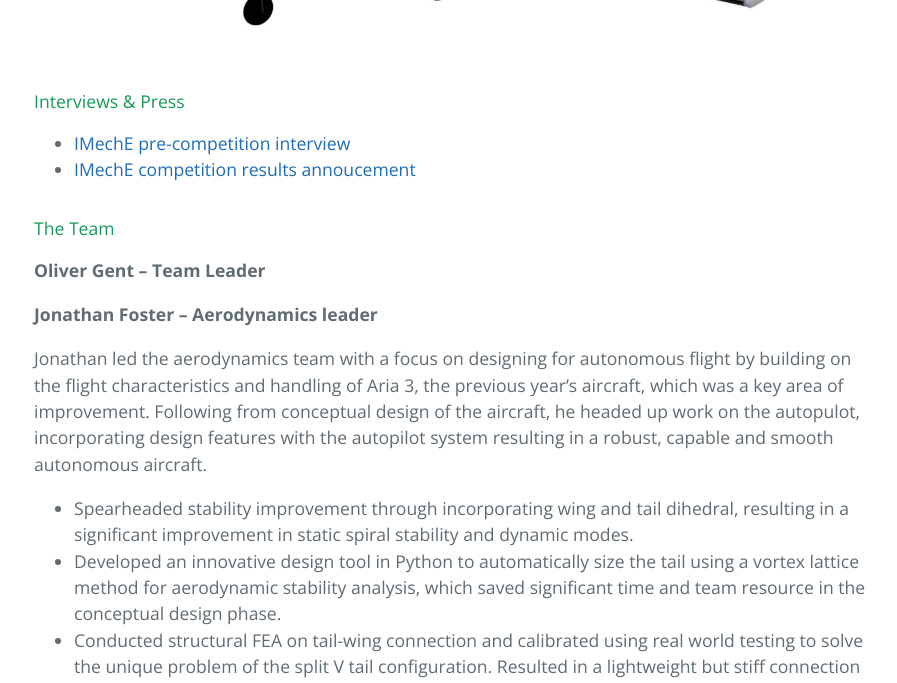
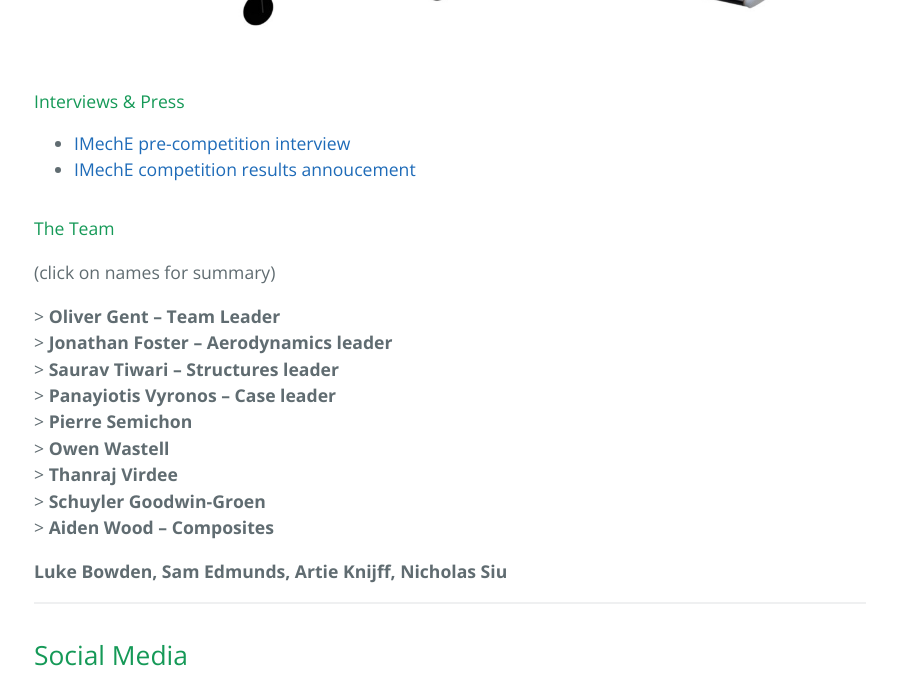
Before and after one commit to Team-Peryton/team-peryton.github.io, a Jekyll site: the page built from index.md, in a window 1280 px wide and 1400 px high, scrolled down 3797 px. Shown: the top 683 px of the window, without its empty margins (190-1087 px from the left). Built offline with Jekyll 4.4.1, drawn with Linux system fonts in a browser that asks for light colours; some of the changed text lies outside the part shown.

Commit message:
finish show/hide + try more contents?

```diff
--- a/index.md
+++ b/index.md
@@ -12,7 +12,7 @@ You can contact us at *teamperyton@surrey.ac.uk*
 
 * * *
 
-{% include toc.html html=content h_min=2 h_max=3%}
+{% include toc.html html=content h_min=2 h_max=6%}
 
 * * *
 
@@ -47,9 +47,10 @@ Consisting of the remaining 4th year Aria 2021 team as well as students from all
 
 #### The Team
 
+(click on names for summary)
 
 <details markdown=block>
-<summary markdown=span>**Oliver Gent – Team Leader**</summary>
+<summary markdown=span> > **Oliver Gent – Team Leader**</summary>
 
 Oliver led the team throughout the year and pushed development boundaries. He managed objective timelines, motivated the team to progress the project and communicated with stakeholders to report progress and negotiate resources.
 
@@ -64,7 +65,8 @@ Oliver led the team throughout the year and pushed development boundaries. He ma
 </details>
 
 
-**Jonathan Foster – Aerodynamics leader**
+<details markdown=block>
+<summary markdown=span> > **Jonathan Foster – Aerodynamics leader**</summary>
 
 Jonathan led the aerodynamics team with a focus on designing for autonomous flight by building on the flight characteristics and handling of Aria 3, the previous year's aircraft, which was a key area of improvement. Following from conceptual design of the aircraft, he headed up work on the autopulot, incorporating design features with the autopilot system resulting in a robust, capable and smooth autonomous aircraft.
 
@@ -74,7 +76,10 @@ Jonathan led the aerodynamics team with a focus on designing for autonomous flig
 -   At competition he was responsible for implementing the mission and tuning autopilot parameters, which ensured maximum autonomous performance of the aircraft.
 -   Experience in Ardupilot carried over from the previous year along with technical breakthroughs before the second competition flight resulted in the only fully autonomous aircraft in the 2022 competition.
 
-**Saurav Tiwari – Structures leader**
+</details>
+
+<details markdown=block>
+<summary markdown=span> > **Saurav Tiwari – Structures leader**</summary>
 
 Working within Team Peryton for the last two years, Saurav has offered his expertise in various fields of UAV design.
 
@@ -84,29 +89,49 @@ Working within Team Peryton for the last two years, Saurav has offered his exper
 - Conducted structural design of the wing including CAD and FEA.  Significant effort on the wing/tail connection FEA analysis.
 - Worked on the development of sub-teams interface identification and management.
 
-**Panayiotis Vyronos – Case leader**
+</details>
+
+<details markdown=block>
+<summary markdown=span> > **Panayiotis Vyronos – Case leader**</summary>
 
 The main area of focus for Panos revolved around the payload delivery system. A significant amount of time was also invested in developing and building the UAV case. Being involved in the project has provided him an opportunity to learn about UAV systems and picking up valuable engineering skills and knowledge. Panos is now perusing new career paths in the UAV industry as a result of the experience.
 
-**Pierre Semichon**
+</details>
+
+<details markdown=block>
+<summary markdown=span> > **Pierre Semichon**</summary>
 
 Pierre developed the image recognition software, in particular the clustering functionality to remove false positives and increase final position estimation.
 
-**Owen Wastell**
+</details>
+
+<details markdown=block>
+<summary markdown=span> > **Owen Wastell**</summary>
 
 Owen is a returning member of the 2021 Peryton team. He led the mass tracking within project management. He was also part of the aerodynamics teams for the wing and the structural team for the tail. Team Peryton has been a huge part of his life for the past 2 years. The relationships generated and lessons learnt over that time will be taken with him for the rest of his life.
 
-**Thanraj Virdee**
+</details>
+
+<details markdown=block>
+<summary markdown=span> > **Thanraj Virdee**</summary>
 
 Thanraj is a second-year aerospace engineering student, throughout the course of the year he assisted in the design, manufacture, and testing of the aircraft, helping the team wherever necessary. “This has been a truly amazing experience which has made me more passionate than ever about UAS and I am grateful to the team and the IMechE for this opportunity.”
 
-**Schuyler Goodwin-Groen**
+</details>
+
+<details markdown=block>
+<summary markdown=span> > **Schuyler Goodwin-Groen**</summary>
 
 Schuyler contributed to the design of the payload bay, fuselage, and wind tunnel testing the propulsion system. He brought expertise in CNC machining, using his custom-built machine, enabling the team to manufacture precise foam fairings. He also assisted in manufacturing the wings, payload bay, nose cone, gaining experience in composite techniques.
 
-**Aiden Wood – Composites**
+</details>
+
+<details markdown=block>
+<summary markdown=span> > **Aiden Wood – Composites**</summary>
 
 Aiden served as the composites engineer for the team where he helped manufacture the nose cone mould with 3d printing. He promoted the use of flax composite in the project and helped produce a nosecone through the use of wet layup and vacuum bagging.
+
+</details>
 
 **Luke Bowden, Sam Edmunds, Artie Knijff, Nicholas  Siu**
 
```
